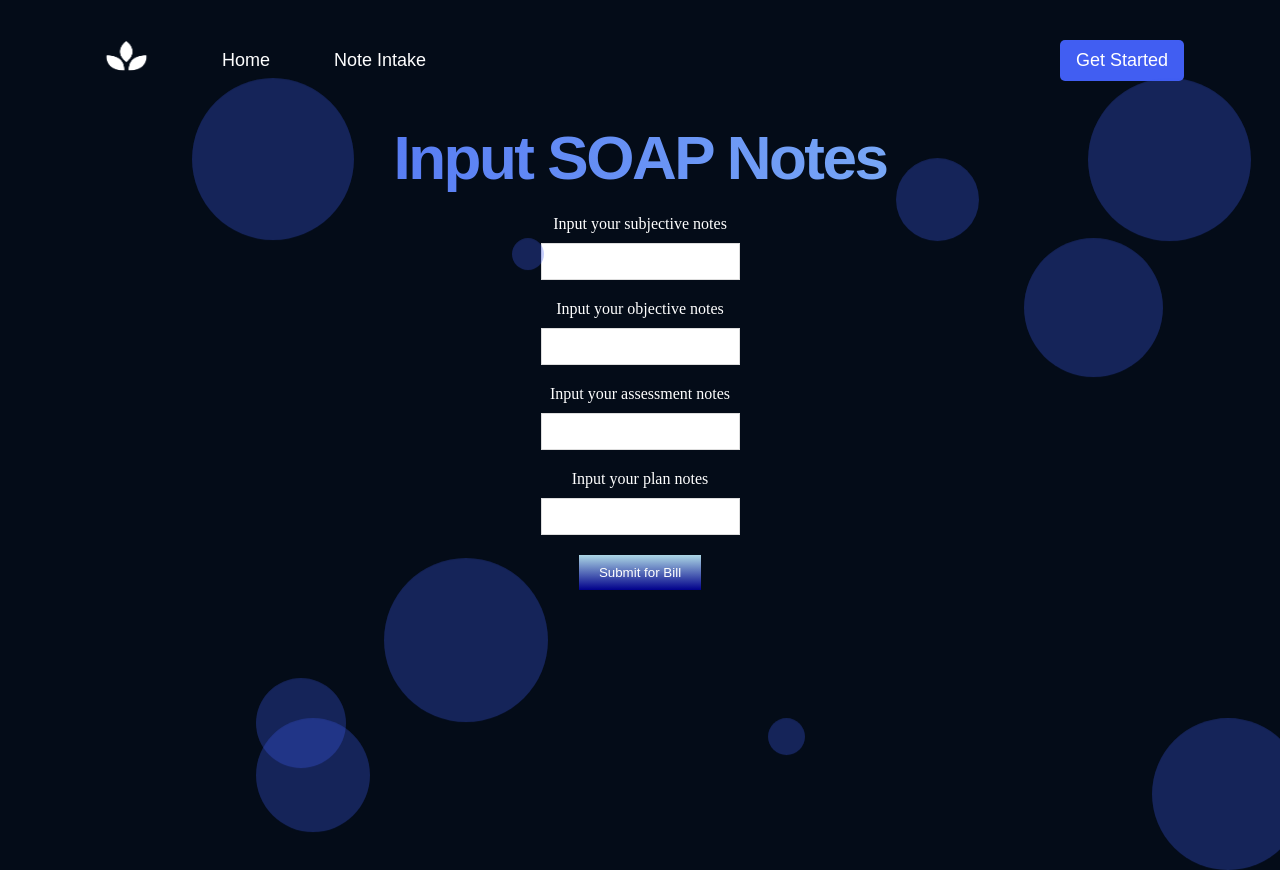
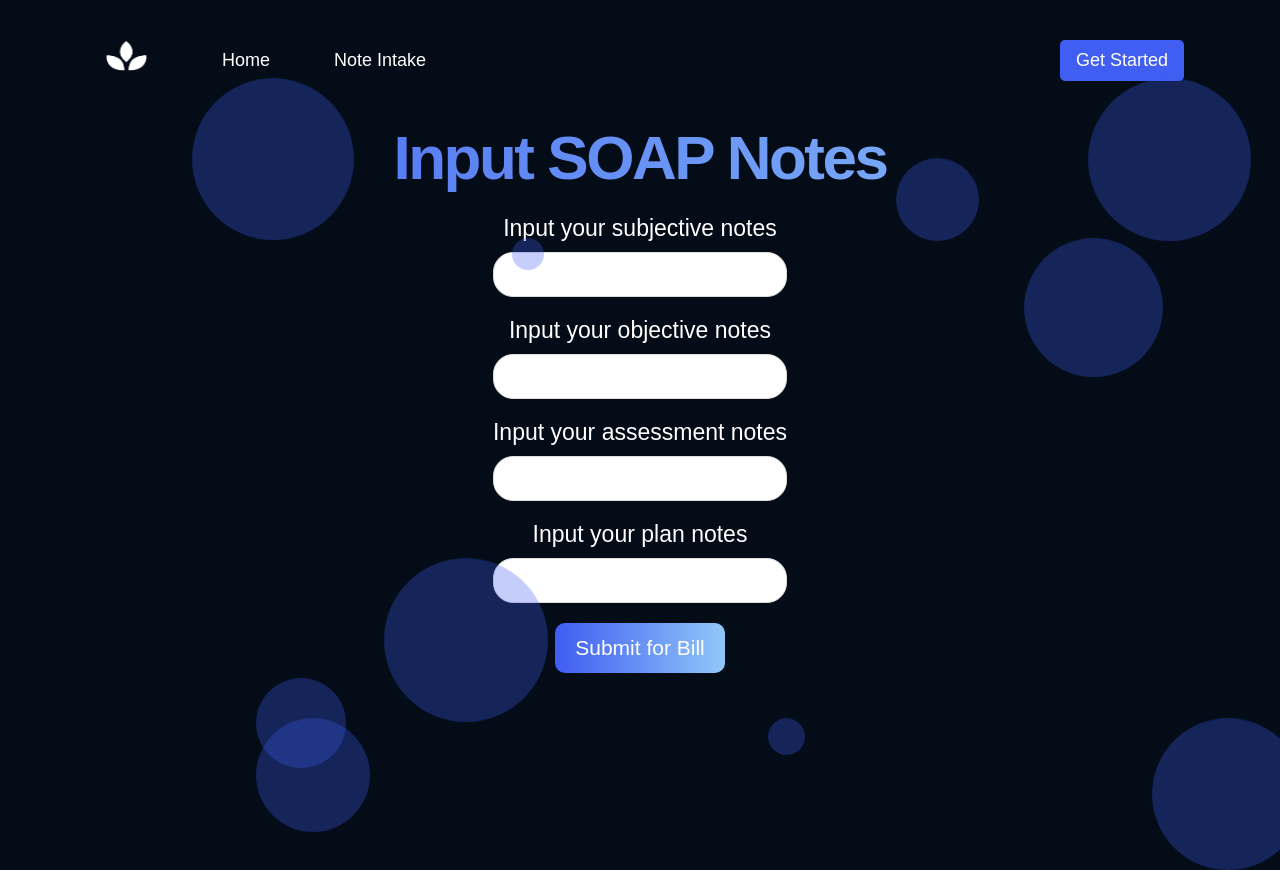
Before and after one commit to fengzhang789/Billify, a React (Create React App) app in the folder client/: page /note-input in a window 1280 px wide. Shown: the top 870 px of the page. Built offline with nearby package versions, Linux system fonts and the light colour scheme.

Commit message:
submit on separate page

```diff
--- a/client/src/components/Form.jsx
+++ b/client/src/components/Form.jsx
@@ -1,10 +1,12 @@
 import '../assets/stylesheets/form.css';
 import React, {useState} from 'react';
 import { Formik, Form, Field } from 'formik';
-
+import { Link } from 'react-router-dom';
+import { useNavigate } from 'react-router-dom';
 
 const SOAPNotesForm = () => {
   const [soapNotes, setSoapNotes] = useState('')
+  const navigate = useNavigate();
 
   return (
     <div className="soap-notes-form-container">
@@ -17,8 +19,9 @@ const SOAPNotesForm = () => {
         }}
         onSubmit={(values) => {
           const newSoapNotes = values.subjective + '\n' + values.objective + '\n' + values.assessment + '\n' + values.plan
-          soapNotes = newSoapNotes;
+          setSoapNotes(newSoapNotes);
           console.log(soapNotes);
+          navigate('/submit');
         }}
       >
         <Form className="soap-notes-form">
--- a/client/src/pages/NotePage.jsx
+++ b/client/src/pages/NotePage.jsx
@@ -2,64 +2,18 @@ import React, { useState } from 'react'
 import '../assets/stylesheets/feature.css';
 import Navbar from '../components/Navbar';
 import SOAPAnalysis from '../components/SOAPAnalysis';
-import '../assets/stylesheets/soapanalysis.css';
-import { Formik, Form, Field } from 'formik';
+import SOAPForm from '../components/Form';
 
 
 const Feature = () => {
   const [soapNotes, setSoapNotes] = useState('')
-  const [showForm, setShowForm] = useState(true)
-
-  const handleFormSubmit = (values) => {
-    const newSoapNotes =
-      values.subjective + '\n' + values.objective + '\n' + values.assessment + '\n' + values.plan;
-    setSoapNotes(newSoapNotes);
-    setShowForm(false);
-  };
 
   return (
     <div>
       <div>
         <div className="billify__feature-content">
-          <h1 className="gradient__text">Input SOAP Notes</h1>
-          {showForm ? (
-          <div className="soap-notes-form-container">
-          <Formik
-            initialValues={{
-              subjective: '',
-              objective: '',
-              assessment: '',
-              plan: '',
-            }}
-            onSubmit={handleFormSubmit}
-          >
-            <Form className="soap-notes-form">
-              <div className="form-group">
-                <p>Input your subjective notes</p>
-                <Field type="text" name="subjective" className="soap-input" />
-              </div>
-
-              <div className="form-group">
-                <p>Input your objective notes</p>
-                <Field type="text" name="objective" className="soap-input" />
-              </div>
-
-              <div className="form-group">
-                <p>Input your assessment notes</p>
-                <Field type="text" name="assessment" className="soap-input" />
-              </div>
-
-              <div className="form-group">
-                <p>Input your plan notes</p>
-                <Field type="text" name="plan" className="soap-input" />
-              </div>
-
-              <button type="submit" className="submit-button">Submit for Bill</button>
-            </Form>
-          </Formik>
-        </div>) : (
-        <SOAPAnalysis text = {soapNotes}/>
-        )}
+        <h1 className="gradient__text">Input SOAP Notes</h1>
+        <SOAPForm/>
         </div>
       </div>
       <Bubbles /> {/* Insert Bubbles component here */}
--- a/client/src/pages/Submit.jsx
+++ b/client/src/pages/Submit.jsx
@@ -1,8 +1,19 @@
-import React from 'react'
+import React, { useState } from 'react'
+import '../assets/stylesheets/feature.css';
+import Navbar from '../components/Navbar';
+import SOAPAnalysis from '../components/SOAPAnalysis';
 
 const Submit = () => {
+
+    // pass in object with processed data for each section
+
     return (
-        <div>Submit</div>
+        <div>
+            <div className="billify__feature-content">
+            <h1 className="gradient__text">Results</h1>
+            <SOAPAnalysis />
+            </div>
+        </div>
     )
 }
 
```
